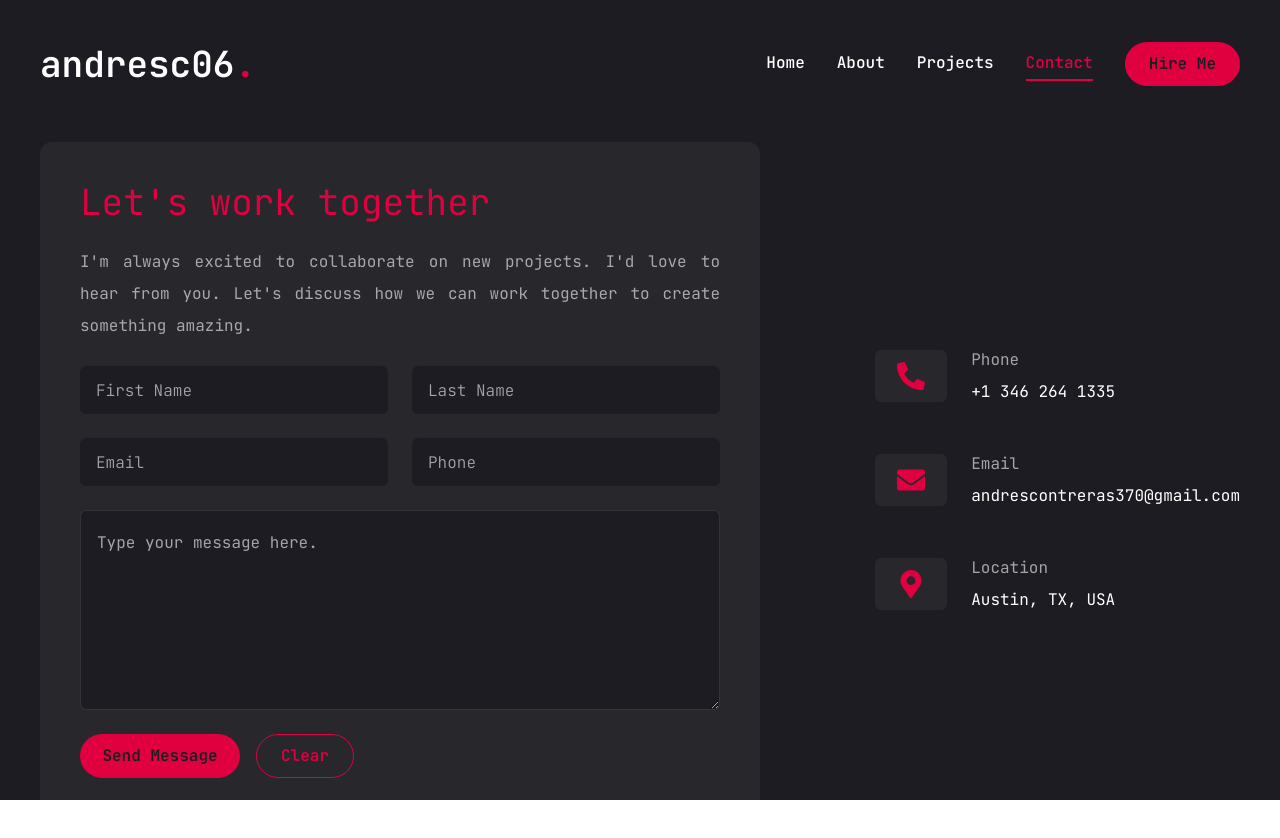
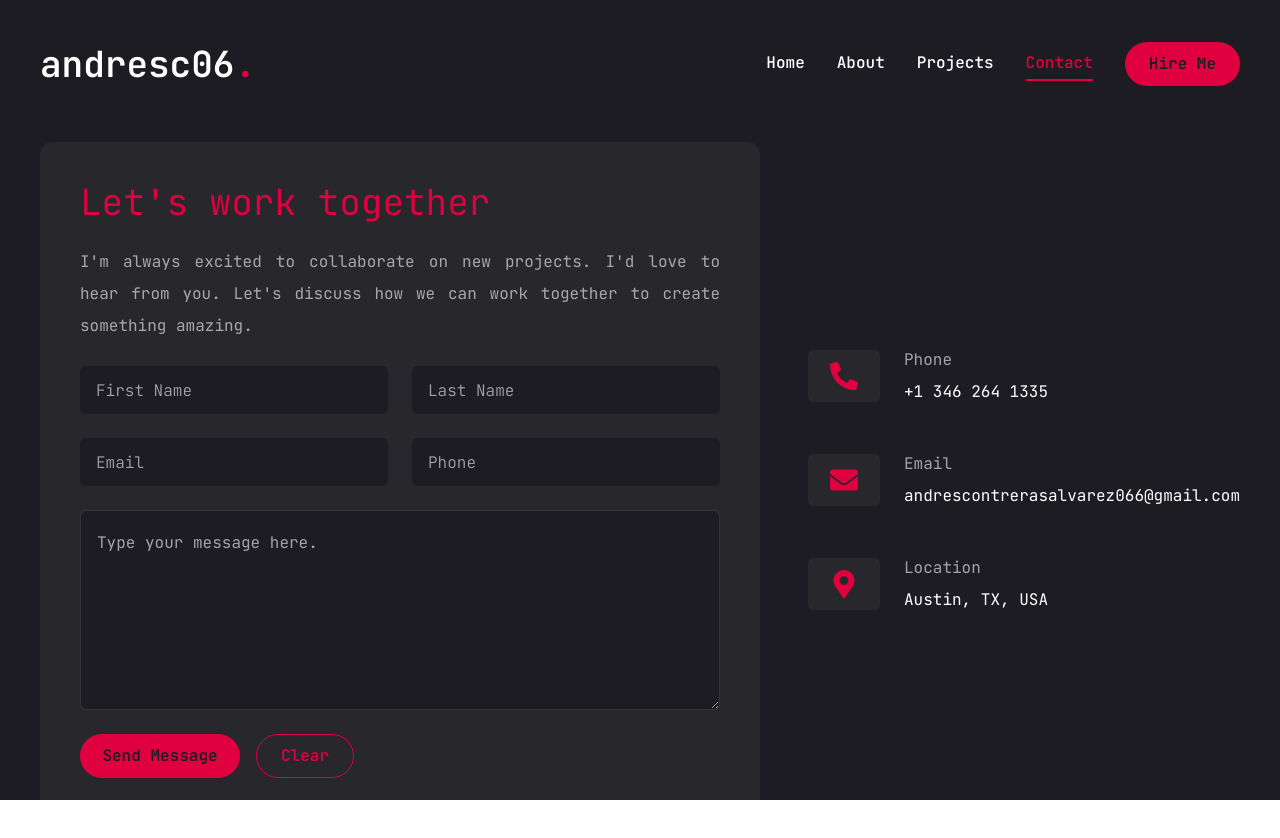
Before and after one commit to Andresc06/portfolio-project, a Next.js app: page /contact in a window 1280 px wide. Shown: the top 838 px of the page. Built offline with nearby package versions, Linux system fonts and the light colour scheme.

Commit message:
Update contact information and dependencies

```diff
--- a/app/contact/page.jsx
+++ b/app/contact/page.jsx
@@ -16,7 +16,7 @@ const info = [
   {
     icon: <FaEnvelope />,
     title: "Email",
-    description: "andrescontreras370@gmail.com",
+    description: "andrescontrerasalvarez066@gmail.com",
   },
   {
     icon: <FaMapMarkerAlt />,
```
Also changed, not shown: 1 other file (tests, documents, lock files or other folders).
